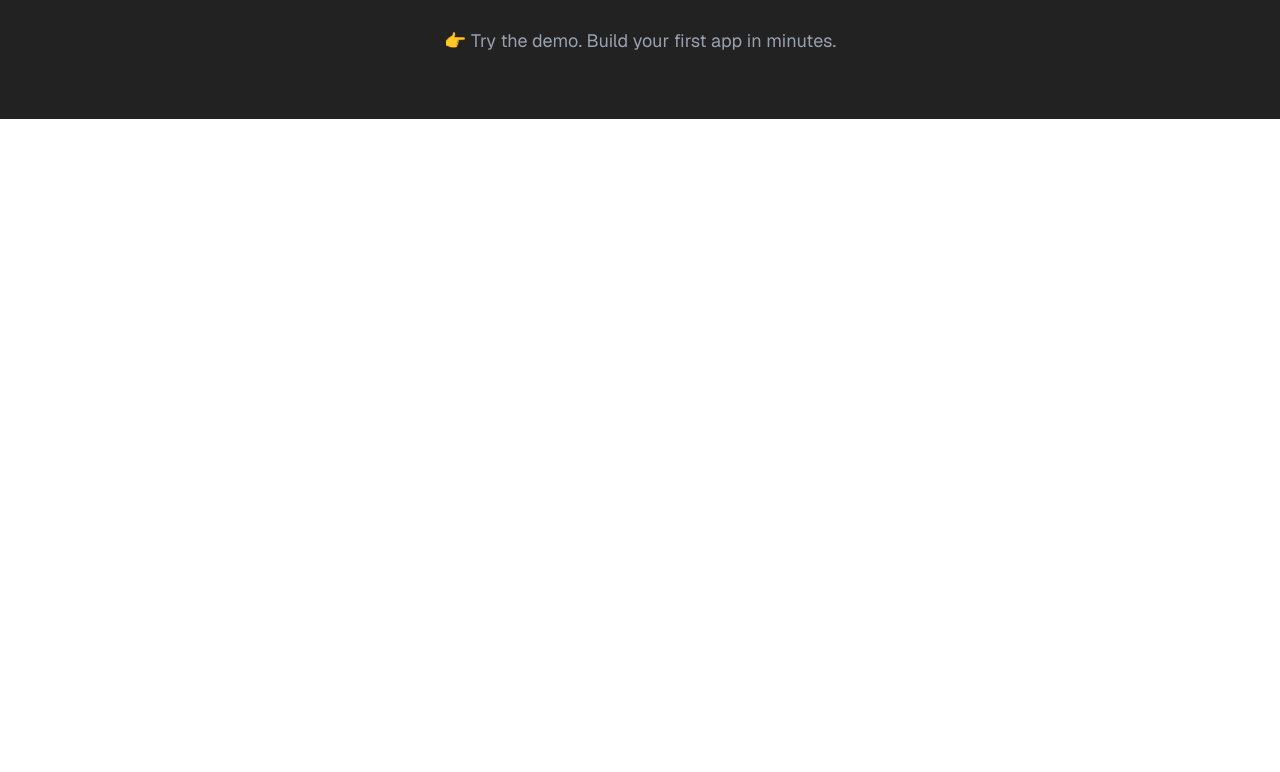
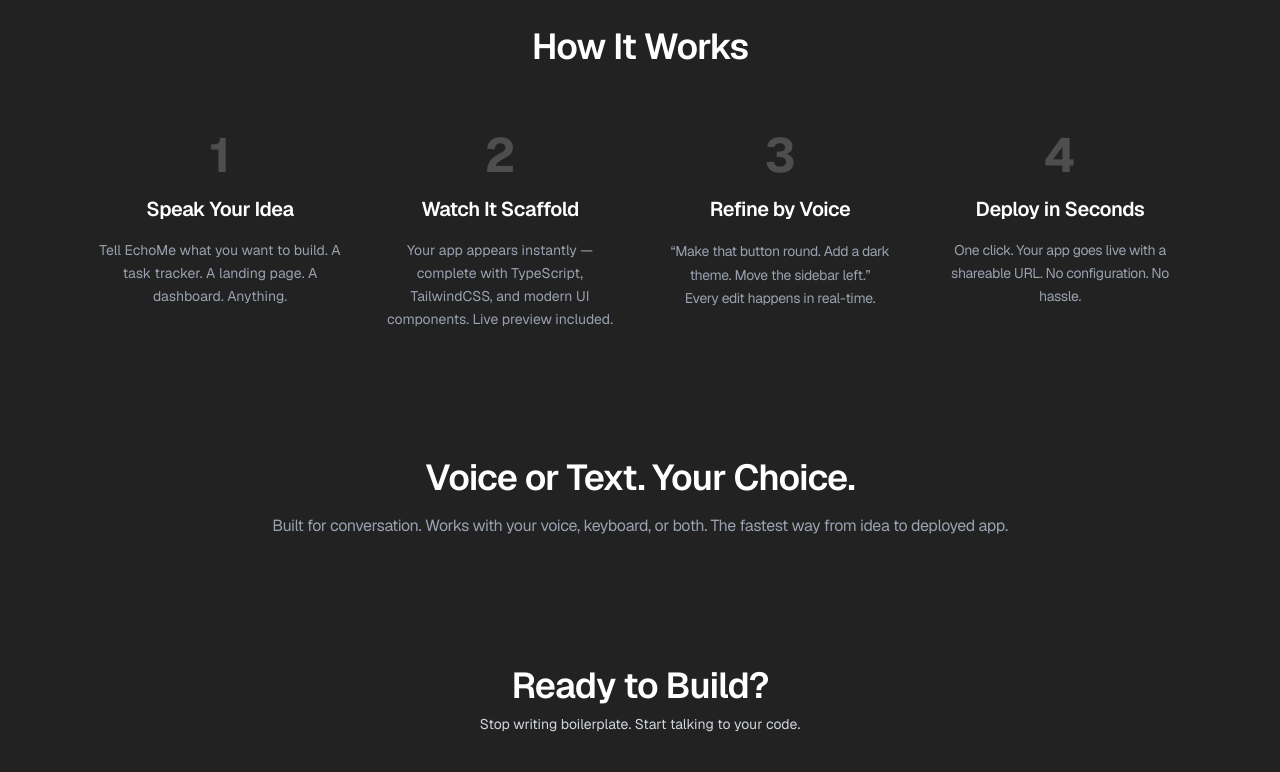
Before and after one commit to obro79/stormhacks, a Next.js app: page / in a window 1280 px wide. Shown: the part 1600-2372 px from the top of the page. Before the commit the page ends 1719 px from the top, so only its background shows below. Built offline with nearby package versions, Linux system fonts and the light colour scheme; no server answers.

Commit message:
Home page additions
(Homepage)
- Added sections for how it works, and a CTA button

```diff
--- a/src/app/page.tsx
+++ b/src/app/page.tsx
@@ -356,6 +356,7 @@ export default function Home() {
 
       {/* Featured Section - Only show when not logged in */}
       {!user && (
+        <>
           <section className="m-2 p-4 bg-[#282924] border border-[rgba(255,255,255,0.15)] rounded">
             <h2 className="text-xl font-medium mb-8 tracking-tight">
               Featured Projects
@@ -411,12 +412,100 @@ export default function Home() {
               More coming soon...
             </h2>
           </section>
+
+          {/* How It Works Section */}
+          <section className="max-w-6xl mx-auto px-8 py-16">
+            <h2 className="text-4xl font-semibold tracking-tight text-center mb-16">
+              How It Works
+            </h2>
+
+            <div className="grid grid-cols-1 md:grid-cols-2 lg:grid-cols-4 gap-8">
+              <div className="text-center space-y-4">
+                <div className="text-5xl font-bold text-white/20">1</div>
+                <h3 className="text-xl font-semibold tracking-tight">
+                  Speak Your Idea
+                </h3>
+                <p className="text-gray-400 text-sm leading-relaxed">
+                  Tell EchoMe what you want to build. A task tracker. A landing
+                  page. A dashboard. Anything.
+                </p>
+              </div>
+
+              <div className="text-center space-y-4">
+                <div className="text-5xl font-bold text-white/20">2</div>
+                <h3 className="text-xl font-semibold tracking-tight">
+                  Watch It Scaffold
+                </h3>
+                <p className="text-gray-400 text-sm leading-relaxed">
+                  Your app appears instantly — complete with TypeScript,
+                  TailwindCSS, and modern UI components. Live preview included.
+                </p>
+              </div>
+
+              <div className="text-center space-y-4">
+                <div className="text-5xl font-bold text-white/20">3</div>
+                <h3 className="text-xl font-semibold tracking-tight">
+                  Refine by Voice
+                </h3>
+                <q className="text-gray-400 text-sm leading-relaxed tracking-tight">
+                  Make that button round. Add a dark theme. Move the sidebar
+                  left.
+                </q>
+
+                <p className="text-gray-400 text-sm leading-relaxed tracking-tight">
+                  Every edit happens in real-time.
+                </p>
+              </div>
+
+              <div className="text-center space-y-4">
+                <div className="text-5xl font-bold text-white/20">4</div>
+                <h3 className="text-xl font-semibold tracking-tight">
+                  Deploy in Seconds
+                </h3>
+                <p className="text-gray-400 text-sm leading-relaxed tracking-tight">
+                  One click. Your app goes live with a shareable URL. No
+                  configuration. No hassle.
+                </p>
+              </div>
+            </div>
+          </section>
+
+          {/* Voice or Text Section */}
+          <section className="max-w-4xl mx-auto px-8 py-16 text-center">
+            <h2 className="text-4xl font-semibold tracking-tight mb-4">
+              Voice or Text. Your Choice.
+            </h2>
+            <p className="text-gray-400 text-md tracking-tight">
+              Built for conversation. Works with your voice, keyboard, or both.
+              The fastest way from idea to deployed app.
+            </p>
+          </section>
+
+          {/* CTA Section */}
+          <section className="max-w-2xl mx-auto px-8 py-16 text-center space-y-2">
+            <h2 className="text-4xl font-semibold tracking-tight">
+              Ready to Build?
+            </h2>
+            <p className="text-sm text-gray-300">
+              Stop writing boilerplate. Start talking to your code.
+            </p>
+            <Link
+              href="/sign-up"
+              className="inline-flex mt-8 mb-4 px-16 py-8 items-center justify-center bg-white text-black text-lg rounded-full font-semibold tracking-tight hover:opacity-75 transition-opacity"
+            >
+              Try EchoMe Now
+            </Link>
+            <p className="text-xs text-gray-400 italic">
+              Voice-powered. Zero friction. Built for builders.
+            </p>
+          </section>
+        </>
       )}
 
       {/* Footer */}
-      <footer className="text-center py-16 text-gray-400">
-        <p className="text-lg">
-          👉 Try the demo. Build your first app in minutes.
+      <footer className="mt-24 py-3">
+        <p className="text-gray-500 text-xs ml-6 text-left">
+          Built for StormHacks 2025
         </p>
       </footer>
     </div>
```
Lines whose indentation alone changed are shown as unchanged.
